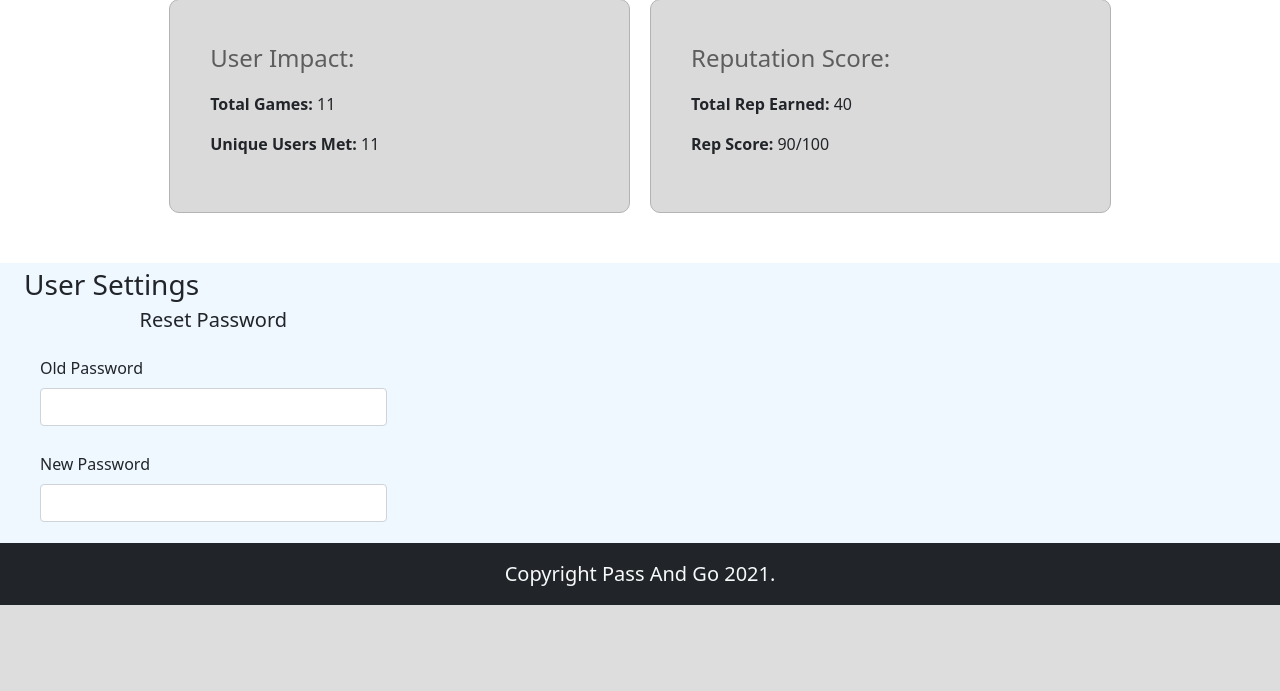
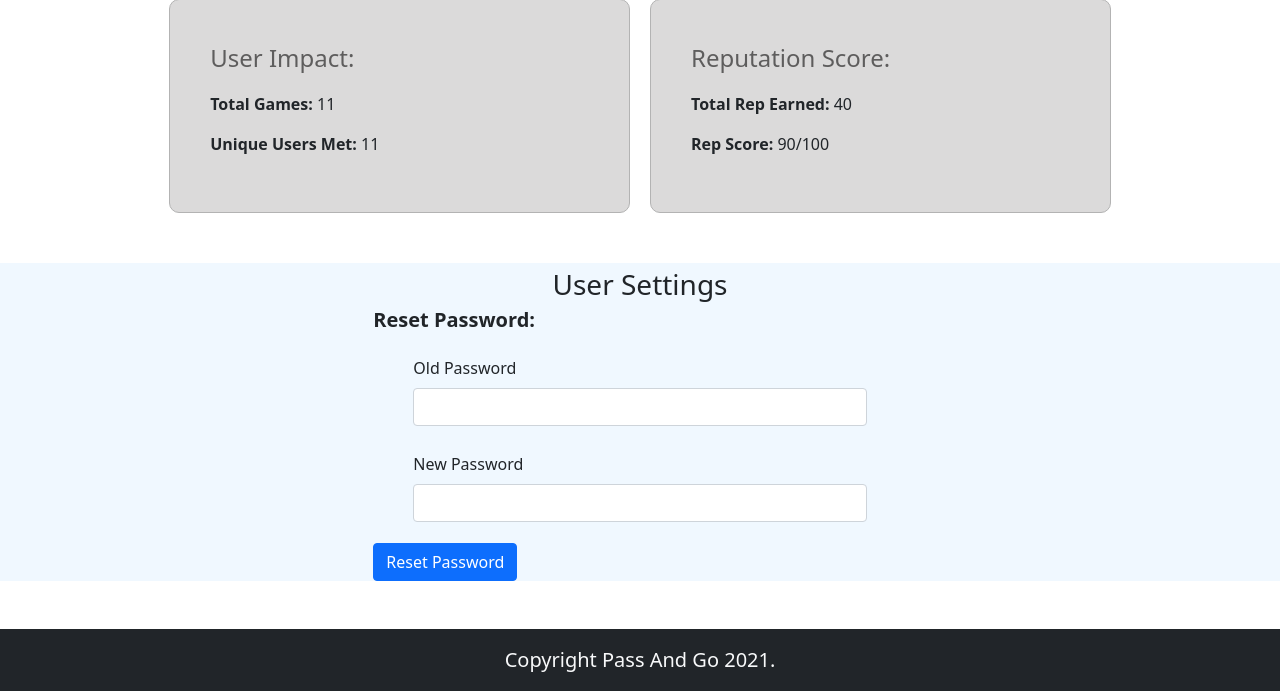
Before and after one commit to CptnReef/Pass-And-Go, a Flask app: template pass_go/Pass_Go/templates/profile.html in a window 1280 px wide. Shown: the part 395-1086 px from the top of the page. Before the commit the page ends 1000 px from the top, so only its background shows below. Run offline with Flask 2, Linux system fonts and the light colour scheme; the template is opened without the code that fills it: values that come from a table or form of the project are taken from there, others are empty.

Commit message:
fix: center align reset password setting

```diff
--- a/pass_go/Pass_Go/templates/profile.html
+++ b/pass_go/Pass_Go/templates/profile.html
@@ -43,10 +43,12 @@
 
 </section>
 <section class="profile-setting-section">
-    <p class="fs-3 mb-0 mx-4">User Settings</p>
-    <div class="user-settings-container col-4">
+    <p class="fs-3 mb-0 mx-4 text-center">User Settings</p>
+    <div class="col-10 offset-1">
+        <div class="user-settings-container col-6 offset-3 mb-5">
 
-        <p class="fs-5 text-center">Reset Password</p>
+            <p class="fs-5"><strong>Reset Password:</strong></p>
+
             <form action="" method="POST">
                 {{ form.csrf_token }}
                 <fieldset>
@@ -69,8 +71,11 @@
                         <li class="error">{{ error }}</li>
                         {% endfor %}
                     </ul>
+
+                    {{ form.submit(class_="btn btn-primary") }}
                 </fieldset>
             </form>
+        </div>
     </div>
 </section>
 
```
Lines whose indentation alone changed are shown as unchanged.
